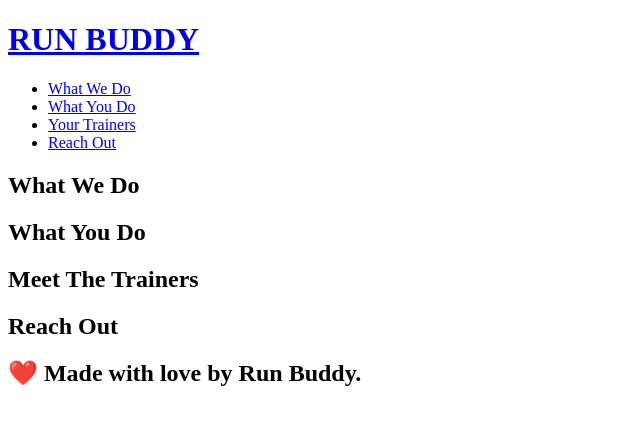
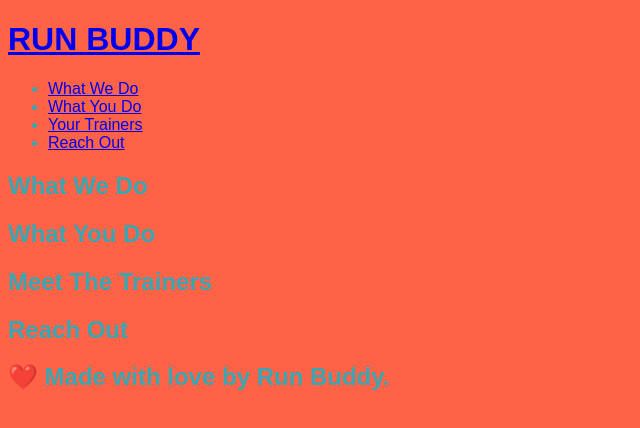
Before and after one commit to brynne-eastman/run-buddy, a plain HTML site: page index.html in a window 1280 px wide. Shown: the whole page, without its empty margins (0-640 px from the left). Drawn offline with Linux system fonts and the light colour scheme.

Commit message:
comments

```diff
--- /dev/null
+++ b/assets/css/style.css
@@ -0,0 +1,5 @@
+body {
+    color: #39a6b2;
+    font-family: Arial, Helvetica, sans-serif;
+    background-color: tomato;
+}
--- a/index.html
+++ b/index.html
@@ -3,7 +3,7 @@
     <head>
         <meta charset="UTF-8" />
         <title>Run Buddy</title>
-        <link href="././css/style.css" type="text/css" rel="stylesheet" />
+        <link href="./assets/css/style.css" type="text/css" rel="stylesheet" />
     </head>
     <body>
         <!-- navigation -->
```
